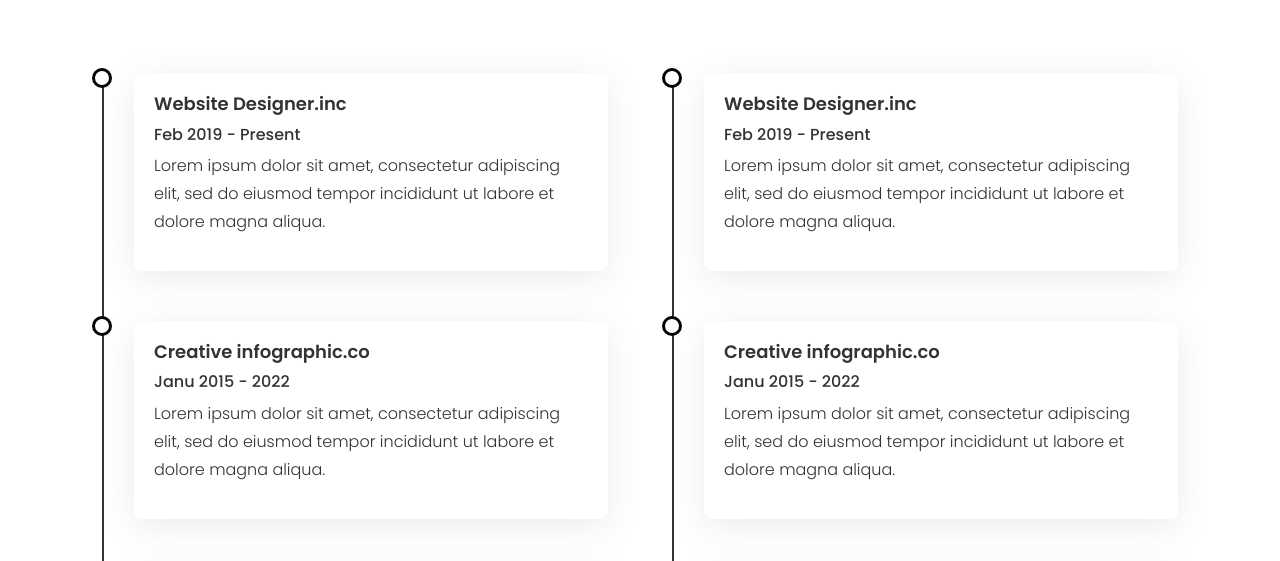
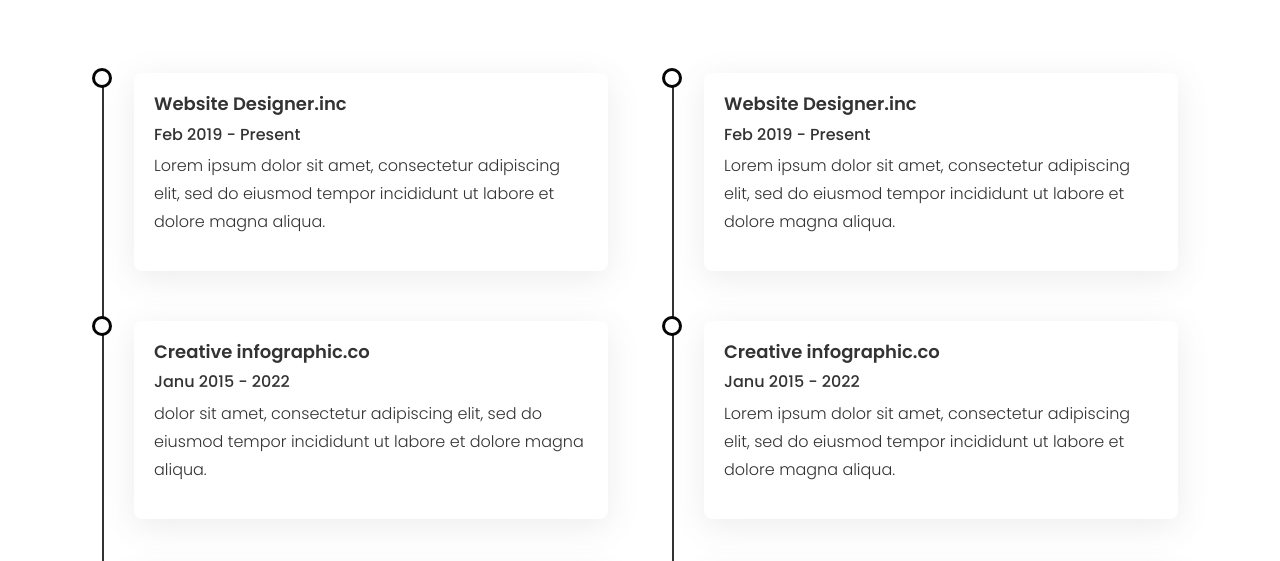
Before and after one commit to arfiusaldinofficial/portfolio, a plain HTML site: page resume.html in a window 1280 px wide. Shown: the part 239-800 px from the top of the page. Drawn offline with Linux system fonts and the light colour scheme.

Commit message:
Update resume.html

```diff
--- a/resume.html
+++ b/resume.html
@@ -95,7 +95,7 @@
                   <h3 class="title">Creative infographic.co</h3>
                   <h5>Janu 2015 - 2022</h5>
                   <p>
-                    Lorem ipsum dolor sit amet, consectetur adipiscing elit,
+                    dolor sit amet, consectetur adipiscing elit,
                     sed do eiusmod tempor incididunt ut labore et dolore magna
                     aliqua.
                   </p>
```
